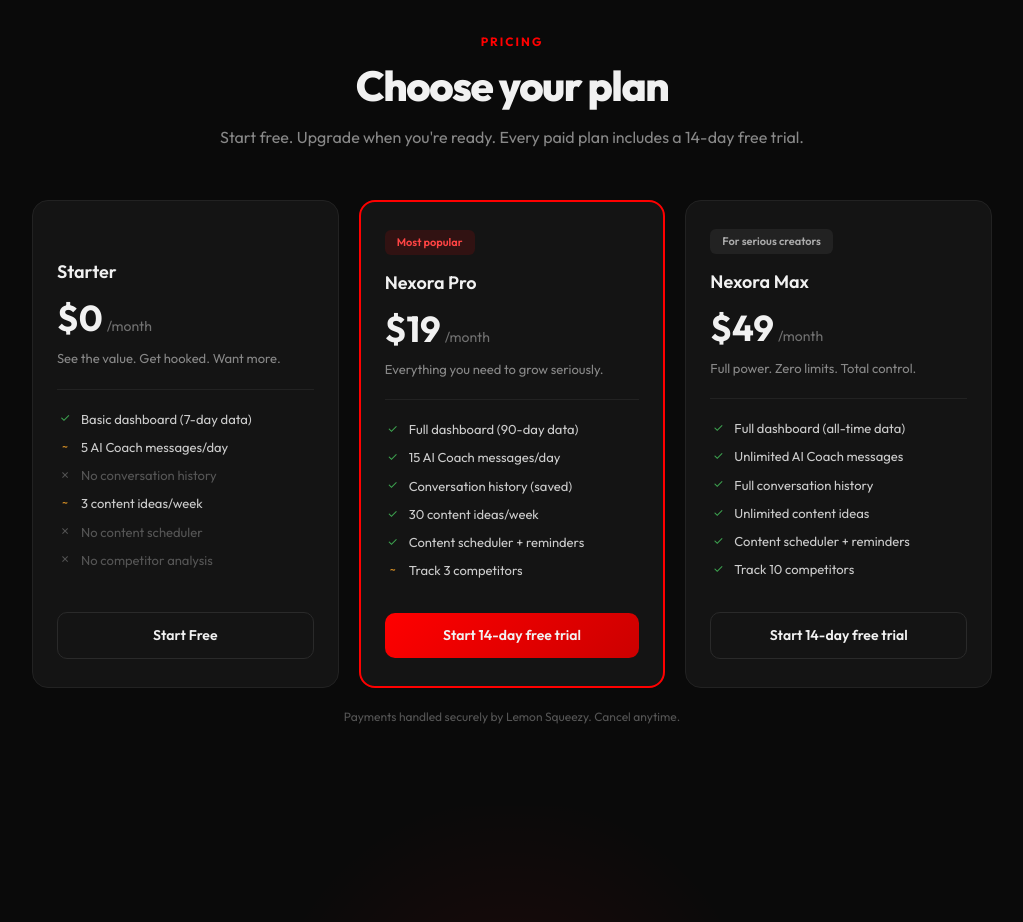
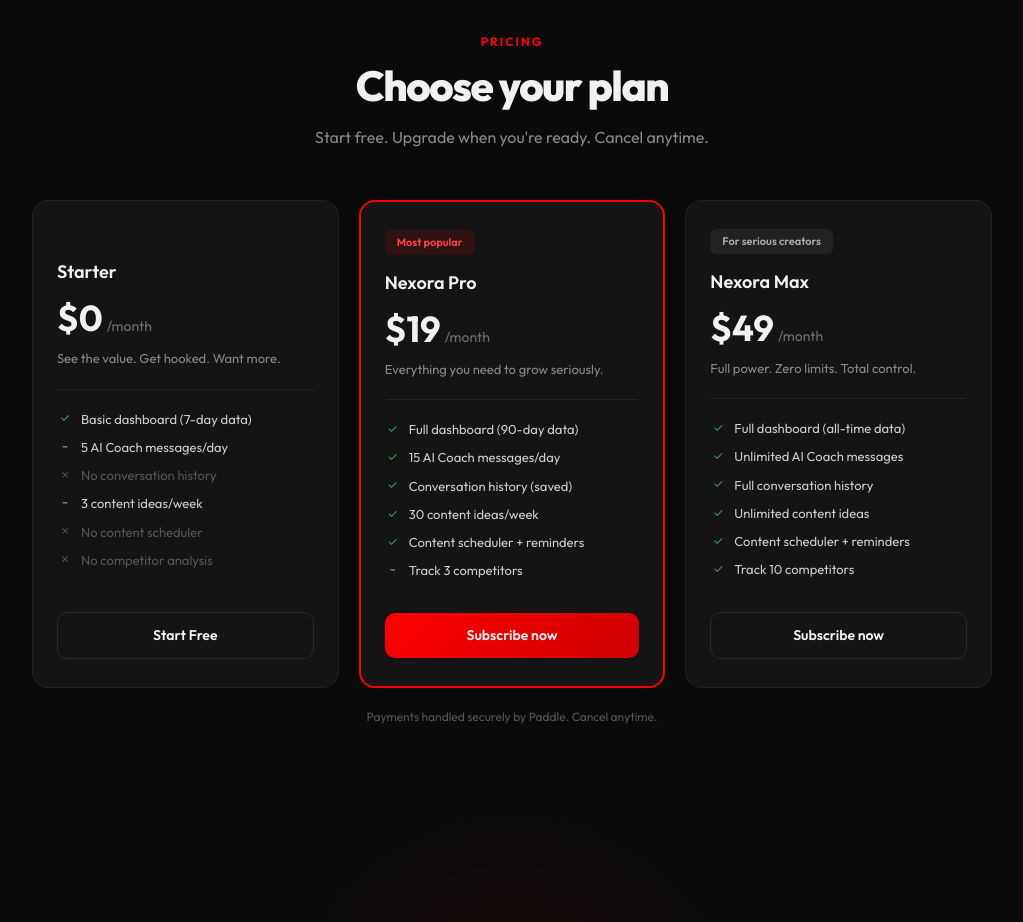
Before and after one commit to predaaaasaaaaaaa/nexora-frontend-v2, a Next.js app: page / in a window 1280 px wide. Shown: the part 4960-5882 px from the top of the page, without its empty margins (128-1151 px from the left). Built offline with nearby package versions, Linux system fonts and the light colour scheme.

Commit message:
fix: update landing page pricing text for Paddle (remove trial + Lemon Squeezy refs)

```diff
--- a/src/app/page.js
+++ b/src/app/page.js
@@ -354,7 +354,7 @@ export default function LandingPage() {
             <div style={{ textAlign: 'center', maxWidth: 600, margin: '0 auto 50px' }}>
               <span style={{ fontSize: 12, fontWeight: 700, letterSpacing: 2, color: '#FF0000', display: 'block', marginBottom: 12 }}>PRICING</span>
               <h2 style={{ fontSize: 42, fontWeight: 800, letterSpacing: -1.5, lineHeight: 1.1, marginBottom: 16 }}>Choose your plan</h2>
-              <p style={{ fontSize: 16, color: '#888', lineHeight: 1.6 }}>Start free. Upgrade when you're ready. Every paid plan includes a 14-day free trial.</p>
+              <p style={{ fontSize: 16, color: '#888', lineHeight: 1.6 }}>Start free. Upgrade when you're ready. Cancel anytime.</p>
             </div>
           </Section>
           <div style={{ maxWidth: 960, margin: '0 auto', display: 'grid', gridTemplateColumns: 'repeat(3, 1fr)', gap: 20 }}>
@@ -420,12 +420,12 @@ export default function LandingPage() {
                     background: plan.featured ? 'linear-gradient(135deg, #FF0000, #CC0000)' : 'transparent',
                     border: plan.featured ? 'none' : '1px solid #2A2A2A',
                     color: '#F1F1F1',
-                  }}>{plan.id === 'free' ? 'Start Free' : 'Start 14-day free trial'}</Link>
+                  }}>{plan.id === 'free' ? 'Start Free' : 'Subscribe now'}</Link>
                 </div>
               </Section>
             ))}
           </div>
-          <p style={{ textAlign: 'center', fontSize: 12, color: '#555', marginTop: 20 }}>Payments handled securely by Lemon Squeezy. Cancel anytime.</p>
+          <p style={{ textAlign: 'center', fontSize: 12, color: '#555', marginTop: 20 }}>Payments handled securely by Paddle. Cancel anytime.</p>
         </section>
 
         {/* ═══ FINAL CTA ═══ */}
```
